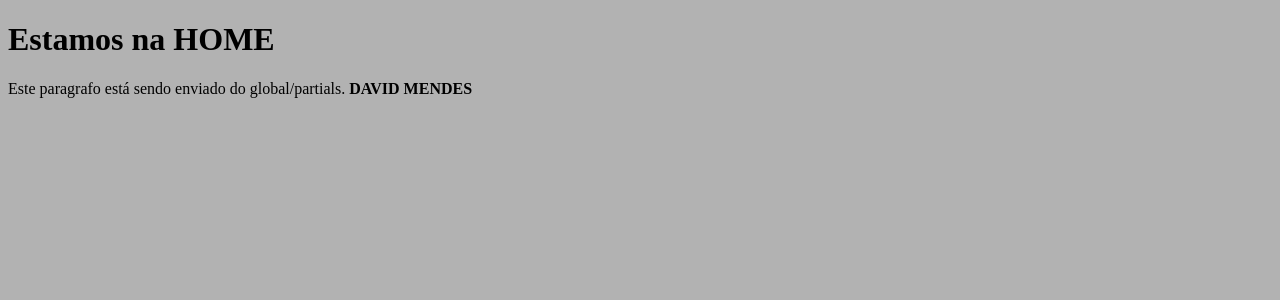
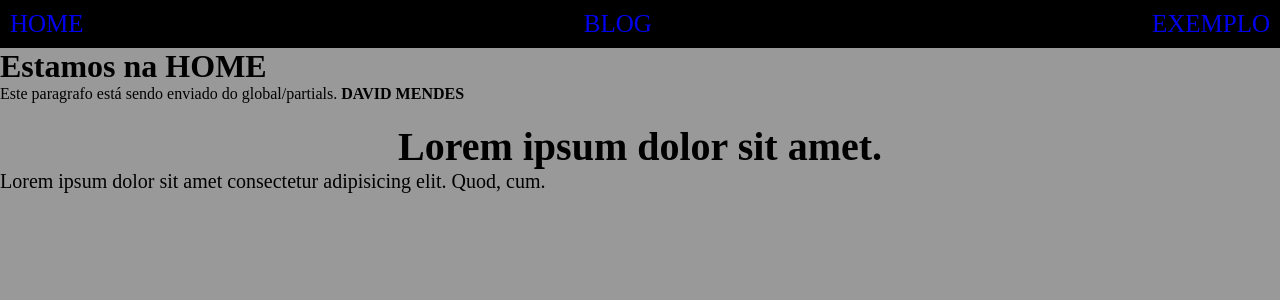
Before and after one commit to TioZiio/Estudo, a Django app: page / in a window 1280 px wide. Shown: the top 300 px of the page. Run offline with Django 5.2, Linux system fonts and the light colour scheme.

Commit message:
Atualizando o curso Udemy Python, etapa de configuração do Django. Aprendendo sobre blocos, include (html e css) e entendendo de urls

```diff
--- a/Udemy/Python/Django/base/global/base.html
+++ b/Udemy/Python/Django/base/global/base.html
@@ -5,11 +5,17 @@
     <meta name="viewport" content="width=device-width, initial-scale=1.0">
     <title> {{ title }} TioZiio</title>
 
-    <link rel="stylesheet" href="{% static 'global/css/escurinho.css' %}">
+    <link rel="stylesheet" href="{% static 'global/css/styles.css' %}">
 
 </head>
 <body>
+    {% include 'global/partials/menu.html' %}
     <h1>{% block texto %} FRASE AQUI {% endblock texto %}</h1>
     {% include 'global/partials/nome.html' %}
+    <div class="content">
+        {% block home %}{% endblock home %}
+        {% block blog %}{% endblock blog %}
+    </div>
+
 </body>
 </html>
--- /dev/null
+++ b/Udemy/Python/Django/base/global/partials/menu.html
@@ -0,0 +1,7 @@
+<nav>
+    <ul>
+        <li><a href="{% url 'home' %}">HOME</a></li>
+        <li><a href="{% url 'blog' %}">BLOG</a></li>
+        <li><a href="{% url 'exemplo' %}">EXEMPLO</a></li>
+    </ul>
+</nav>
--- /dev/null
+++ b/Udemy/Python/Django/base/global/partials/postblock.html
@@ -0,0 +1,12 @@
+<div>
+    <article class="post">
+        <header>
+            <h2 class="post_title">
+                Lorem ipsum dolor sit amet.
+            </h2>
+        </header>
+        <div class="post_body">
+            Lorem ipsum dolor sit amet consectetur adipisicing elit. Quod, cum.
+        </div>
+    </article>
+</div>
--- a/Udemy/Python/Django/base/static/global/css/escurinho.css
+++ /dev/null
@@ -1,4 +0,0 @@
-
-body {
-    background: rgba(0, 0, 0, 0.3);
-}
--- /dev/null
+++ b/Udemy/Python/Django/base/static/global/css/styles.css
@@ -0,0 +1,40 @@
+
+*,
+*::before,
+*::after {
+    margin: 0;
+    padding: 0;
+    box-sizing: border-box;
+}
+
+body {
+    background: rgba(0, 0, 0, 0.4);
+}
+
+nav ul{
+    display: flex;
+    flex-direction: row;
+    justify-content: space-between;
+    font-size: 25px;
+    list-style: none;
+    padding: 10px;
+    background: black;
+    color: blue;
+}
+
+a {
+    text-decoration: none;
+}
+
+body > div {
+    margin-top: 20px;
+}
+
+.post_title {
+    text-align: center;
+    font-size: 40px;
+}
+
+.post_body {
+    font-size: 20px;
+}
--- a/Udemy/Python/Django/blog/templates/blog/index.html
+++ b/Udemy/Python/Django/blog/templates/blog/index.html
@@ -3,3 +3,7 @@
 {% block texto %}
     {{ text }}
 {% endblock texto %}
+
+{% block blog %}
+    {% include 'global/partials/postblock.html' %}
+{% endblock blog %}
--- a/Udemy/Python/Django/blog/urls.py
+++ b/Udemy/Python/Django/blog/urls.py
@@ -6,6 +6,6 @@ from blog import views
 
 
 urlpatterns = [
-    path('', views.blog),
-    path('exemplo/', views.exemplo),
+    path('', views.blog, name='blog'),
+    path('exemplo/', views.exemplo, name='exemplo'),
 ]
--- a/Udemy/Python/Django/home/templates/home/index.html
+++ b/Udemy/Python/Django/home/templates/home/index.html
@@ -3,3 +3,7 @@
 {% block texto %}
     {{ text }}
 {% endblock texto %}
+
+{% block home %}
+    {% include 'global/partials/postblock.html' %}
+{% endblock home %}
--- a/Udemy/Python/Django/home/urls.py
+++ b/Udemy/Python/Django/home/urls.py
@@ -6,5 +6,5 @@ from home import views
 
 
 urlpatterns = [
-    path('', views.home),
+    path('', views.home, name='home'),
 ]
```
